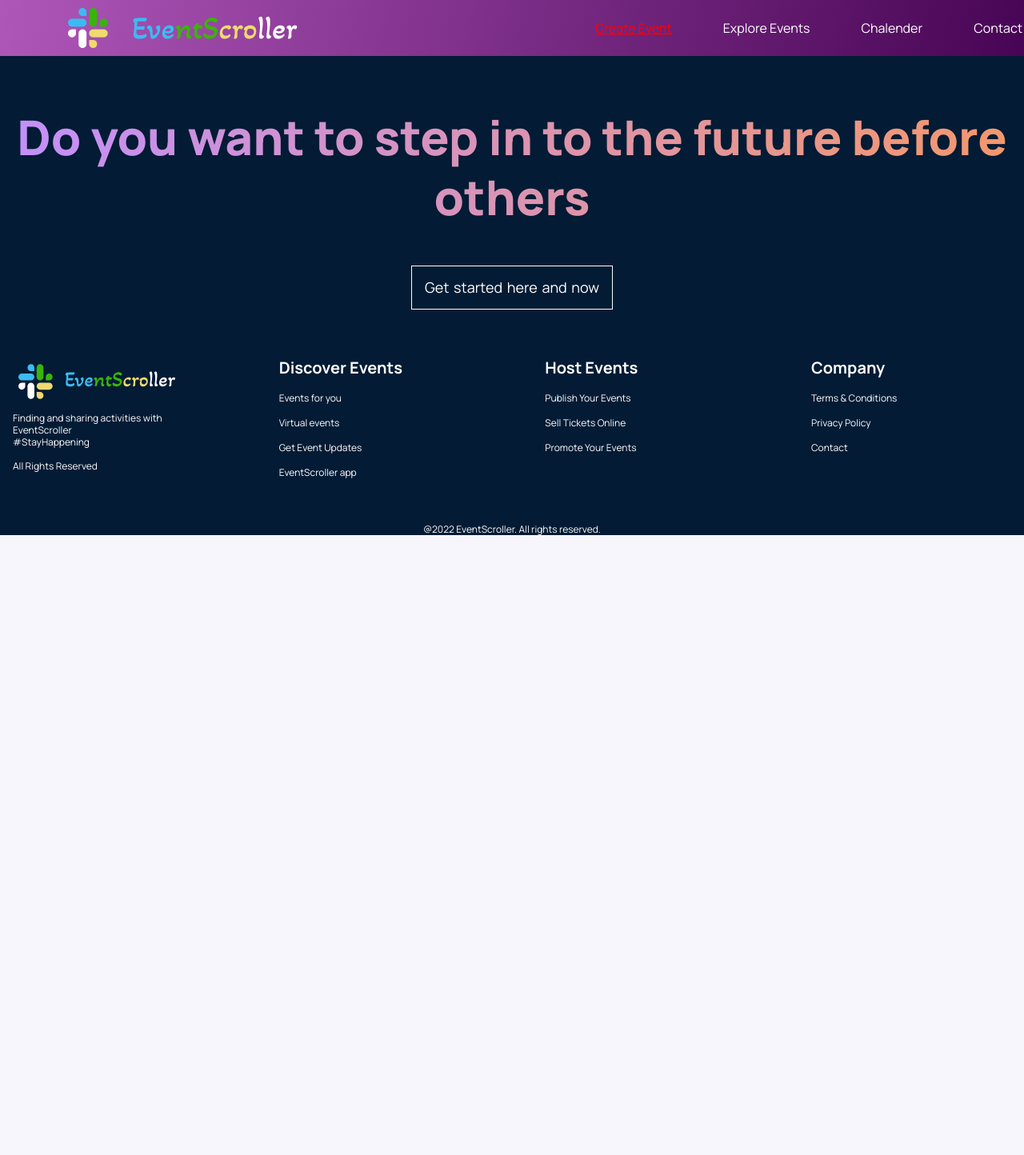
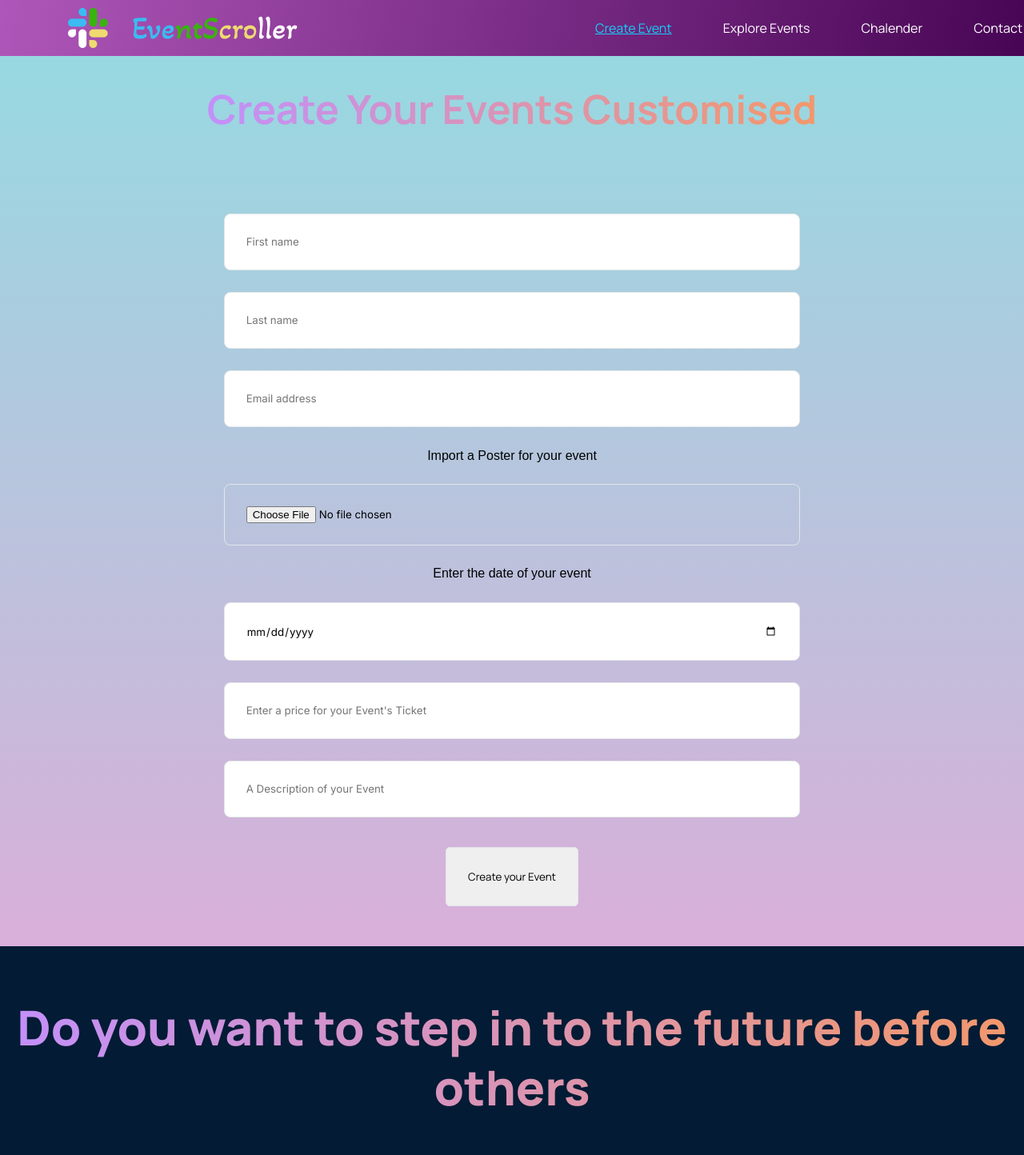
Before and after one commit to OssamaLouati/EventScroller-PFA, a React (Create React App) app in the folder client/: page /createEvent in a window 1280 px wide. Shown: the top 1444 px of the page at 80% size. Before the commit the page ends 800 px from the top, so only its background shows below. Built offline with nearby package versions, Linux system fonts and the light colour scheme.

Commit message:
create event finalise

```diff
--- a/client/package.json
+++ b/client/package.json
@@ -24,6 +24,7 @@
     "react": "^18.1.0",
     "react-bootstrap": "^2.4.0",
     "react-dom": "^18.1.0",
+    "react-formio": "^4.3.0",
     "react-icons": "^4.3.1",
     "react-multi-carousel": "^2.8.0",
     "react-router-dom": "^6.3.0",
--- a/client/src/App.js
+++ b/client/src/App.js
@@ -6,7 +6,7 @@
 import About from './pages/about';
 import Login from './pages/login';
 import Event from './pages/event';
-import Joint from './pages/joint';
+import CreateEvent from './pages/createEvent';
 import Filter from './pages/Filter';
 import Contact from './pages/contact';
 import Signup from './pages/signup';
@@ -28,7 +28,7 @@
           <Route path='/contact-us' element={<Contact/>} />
           <Route path='/signup' element={<Signup/>} />
           <Route exact path="/event/:id" element={<Event/>} />
-          <Route exact path="/joint/:id" element={<Joint/>} />
+          <Route path="/createEvent" element={<CreateEvent/>} />
         </Routes>
       </Router>
 
--- a/client/src/components/Home/List/ListItem/styles.css
+++ b/client/src/components/Home/List/ListItem/styles.css
@@ -1,7 +1,7 @@
 .listItem-wrap img {
   width: 100%;
   border-radius: 15px;
-  height: 200px;
+  height: 250px;
   object-fit: cover;
 }
 .listItem-wrap header {
--- a/client/src/components/Navbar/index.js
+++ b/client/src/components/Navbar/index.js
@@ -16,7 +16,10 @@
         </NavLink>
         <Bars />
         <NavMenu>
-        <NavLink style={{textDecoration: 'underline', "color": "red"}} to='/signup'>Create Event</NavLink>
+          <NavLink style={{textDecoration: 'underline'}}
+            to='/createEvent' activeStyle>
+            Create Event
+          </NavLink>
           <NavLink to='/Events' activeStyle>
             Explore Events
           </NavLink>
--- a/client/src/index.js
+++ b/client/src/index.js
@@ -2,11 +2,14 @@
 import ReactDOM from 'react-dom/client';
 import App from './App';
 import reportWebVitals from './reportWebVitals';
+import createEvent from './pages/createEvent';
+import { Routes, Route } from 'react-router-dom';
 
 const root = ReactDOM.createRoot(document.getElementById('root'));
 root.render(
   <React.StrictMode>
     <App />
+
   </React.StrictMode>
 );
 reportWebVitals();
--- /dev/null
+++ b/client/src/pages/createEvent.js
@@ -0,0 +1,93 @@
+import React, { useState } from "react";
+import "./styles.css";
+
+const CreateEvent = () => {
+  const [formData, setFormData] = useState({
+    firstName: "",
+    lastName: "",
+    email: "",
+    password: ""
+  });
+
+  const updateFormData = event =>
+    setFormData({
+      ...formData,
+      [event.target.name]: event.target.value
+    });
+
+  const { firstName, lastName, email, password } = formData;
+
+  return (
+      <>
+      <div className="formi">
+          <h1>Create Your Events Customised</h1>
+    <form>
+      <input
+        value={firstName}
+        onChange={e => updateFormData(e)}
+        placeholder="First name"
+        type="text"
+        name="firstName"
+        required
+      />
+      <input
+        value={lastName}
+        onChange={e => updateFormData(e)}
+        placeholder="Last name"
+        type="text"
+        name="lastName"
+        required
+      />
+      <input
+        value={email}
+        onChange={e => updateFormData(e)}
+        placeholder="Email address"
+        type="email"
+        name="email"
+        required
+      />
+      <label>Import a Poster for your event</label>
+      <input
+        value={password}
+        onChange={e => updateFormData(e)}
+        placeholder="Password"
+        type="file"
+        name="password"
+        required
+      />
+        <label>Enter the date of your event</label>
+      <input
+        value={password}
+        onChange={e => updateFormData(e)}
+        placeholder="enter the date of your event"
+        type="date"
+        name="password"
+        required
+      />
+      <input
+        value={password}
+        onChange={e => updateFormData(e)}
+        placeholder="Enter a price for your Event's Ticket"
+        type="price"
+        name="password"
+        required
+      />
+      <input
+        value={password}
+        onChange={e => updateFormData(e)}
+        placeholder="A Description of your Event"
+        type="message"
+        name="password"
+        required
+      />
+
+
+      <button type="submit">Create your Event</button>
+
+    </form>
+    </div>
+    </>
+  );
+};
+
+export default CreateEvent;
--- a/client/src/pages/joint.js
+++ /dev/null
@@ -1,17 +0,0 @@
-import React, { useEffect } from 'react'
-import { useParams } from "react-router-dom";
-import { dataList } from '../assets/constants';
-
-const  Joint=() => {
-    const itemid=useParams();
-    const itemDetails=dataList.filter(x=>x.id == itemid.id);
-    const item = itemDetails[0];
-
-
-
-  return (
-    <div>{item.id}</div>
-  );
-};
-
-export default Joint;
--- /dev/null
+++ b/client/src/pages/styles.css
@@ -0,0 +1,57 @@
+
+
+  .formi {
+    font-family: sans-serif;
+    background-color: #D9AFD9;
+background-image: linear-gradient(0deg, #D9AFD9 0%, #97D9E1 100%);
+
+    display: flex;
+    text-align: center;
+    align-items: center;
+    flex-direction: column;
+  }
+  .formi h1{
+    margin-top: 60px;
+    background: var(--gradient-text);
+    background-clip: text;
+    -webkit-background-clip: text;
+    -webkit-text-fill-color: transparent;
+    text-align: center;
+    font-family: var(--font-family);
+    text-shadow: #8C17C3;
+    margin: 2rem;
+    font-size: 50px;
+    margin-bottom: 70px;
+  }
+
+  .formi input {
+    display: block;
+    min-width: 90%;
+    margin: 2em;
+    padding: 2em;
+    width: 54em;
+    border-radius: 8px;
+    border-style: none;
+    border: 1px solid #e4e6e8;
+    transition: 0.1s ease;
+  }
+
+  .formi input:hover {
+    border-color: palevioletred;
+  }
+
+  .formi button {
+    margin: 0.8em;
+    padding: 2em;
+    border: 1px solid #e4e6e8;
+    border-radius: 5px;
+    font-family: var(--font-family);
+    margin-bottom: 50px;
+    cursor: pointer;
+    transition: 0.1s ease-in;
+  }
+
+  .formi button:hover {
+    background-color: palevioletred;
+    color: white;
+  }
```
Also changed, not shown: 1 other file (tests, documents, lock files or other folders).
